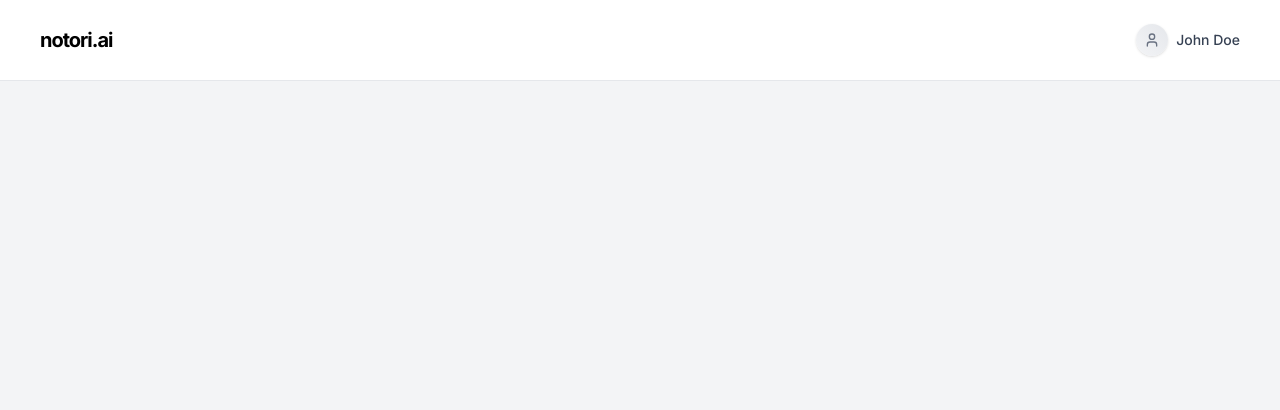
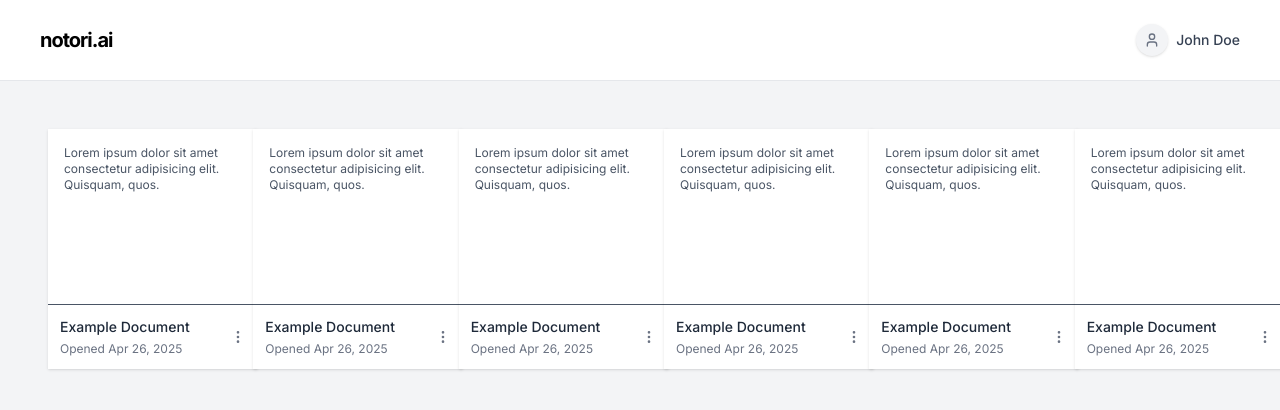
Before and after one commit to justinsiek/notori, a Next.js app in the folder client/: page /dashboard in a window 1280 px wide. Shown: the top 410 px of the page. Built offline with nearby package versions, Linux system fonts and the light colour scheme.

Commit message:
styled dashboard

```diff
--- a/client/src/app/dashboard/page.tsx
+++ b/client/src/app/dashboard/page.tsx
@@ -1,12 +1,13 @@
 import React from 'react'
 import { Navbar } from '@/components/dashboard/NavBar'
+import DocsDisplay from '@/components/dashboard/DocsDisplay'
 
 const Dashboard = () => {
   return (
     <div className='flex flex-col h-screen w-screen'>
       <Navbar />
-      <div className='flex flex-col h-screen w-screen bg-gray-100'>
-        hello
+      <div className='flex-1'>
+        <DocsDisplay />
       </div>
     </div>
   )
--- /dev/null
+++ b/client/src/components/dashboard/DocCard.tsx
@@ -0,0 +1,26 @@
+import React from 'react'
+import { MoreVertical } from 'lucide-react'
+
+const DocCard = () => {
+  return (
+    <div className='bg-white h-[240px] w-[210px] shadow-sm flex flex-col overflow-hidden'>
+      <div className='flex-1 p-4 border-b text-xs text-gray-600 overflow-hidden'>
+        <div className='text-xs font-normal'>
+          Lorem ipsum dolor sit amet consectetur adipisicing elit. Quisquam, quos.
+        </div>
+      </div>
+      <div className='p-3'>
+        <div className='flex items-center justify-between'>
+          <div className='flex-col items-center gap-2'>
+            <div className='text-sm font-medium text-gray-800'>Example Document</div>
+            <div className='text-xs text-gray-500 mt-1'>Opened Apr 26, 2025</div>
+          </div>
+          <MoreVertical size={16} className='text-gray-500' />
+        </div>
+
+      </div>
+    </div>
+  )
+}
+
+export default DocCard
--- /dev/null
+++ b/client/src/components/dashboard/DocsDisplay.tsx
@@ -0,0 +1,18 @@
+import React from 'react'
+import DocCard from './DocCard'
+
+const DocsDisplay = () => {
+  return (
+    <div className='h-full w-full bg-gray-100 p-12 grid grid-cols-6 gap-12'>
+      <DocCard />
+      <DocCard />
+      <DocCard />
+      <DocCard />
+      <DocCard />
+      <DocCard />
+
+    </div>
+  )
+}
+
+export default DocsDisplay
--- a/client/src/components/dashboard/NavBar.tsx
+++ b/client/src/components/dashboard/NavBar.tsx
@@ -2,14 +2,14 @@ import { User } from "lucide-react"
 
 export function Navbar() {
   return (
-    <header className="fixed w-full z-50 transition-all duration-300 bg-white border-b border-gray-200">
+    <header className="w-full bg-white border-b border-gray-200">
       <div className="px-10">
         <div className="flex justify-between items-center h-20">
           <div className="flex items-center">
             <span className="text-xl font-bold tracking-tighter text-black">notori.ai</span>
           </div>
           <div className="flex items-center space-x-2">
-            <div className="h-8 w-8 bg-gradient-to-tr from-gray-100 to-gray-200 rounded-full flex items-center justify-center text-gray-500 shadow-sm">
+            <div className="h-8 w-8 bg-gray-100 rounded-full flex items-center justify-center text-gray-500 shadow-sm">
               <User className="w-4 h-4" />
             </div>
             <span className="text-sm font-medium text-gray-700">John Doe</span>
```
